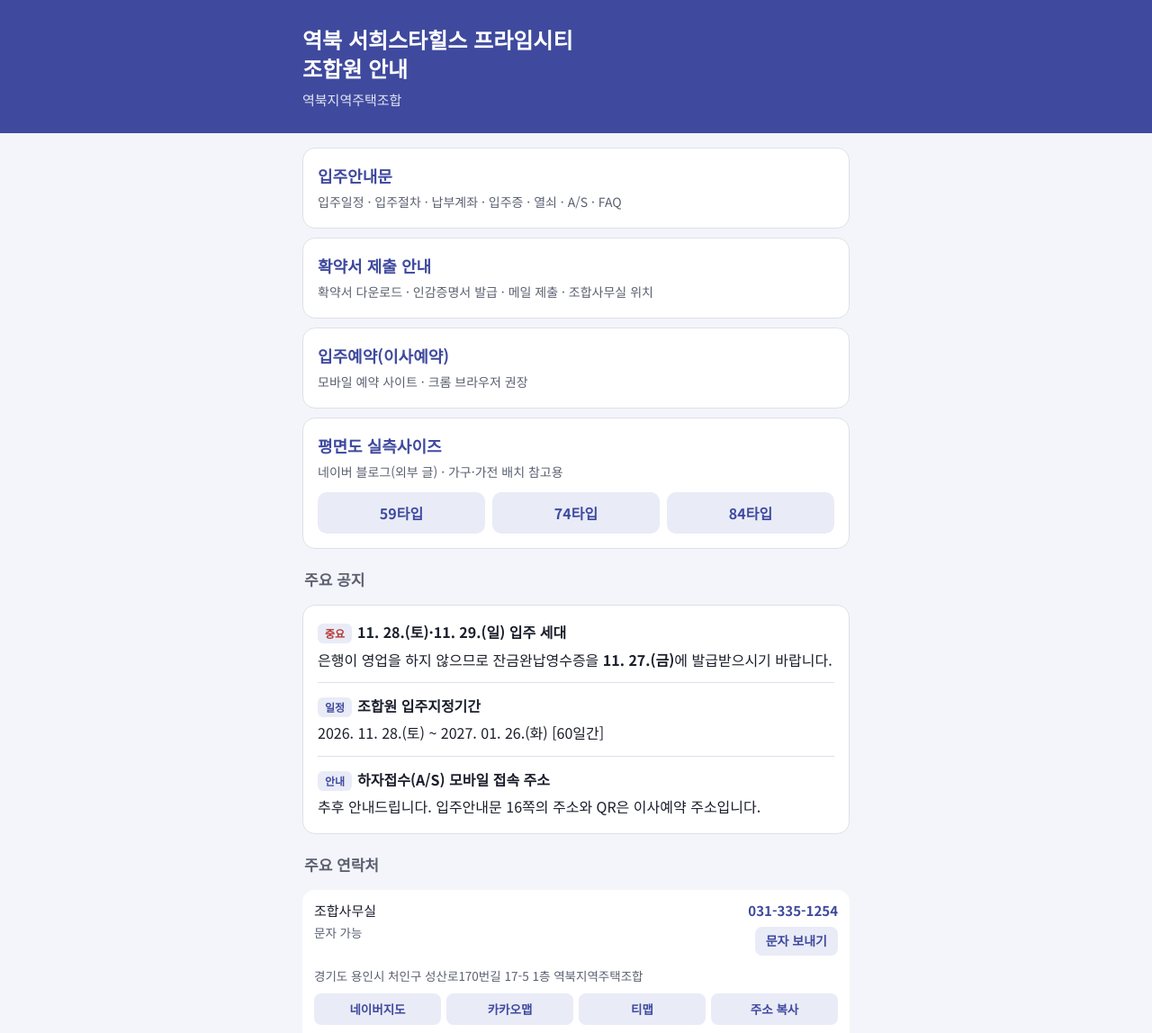
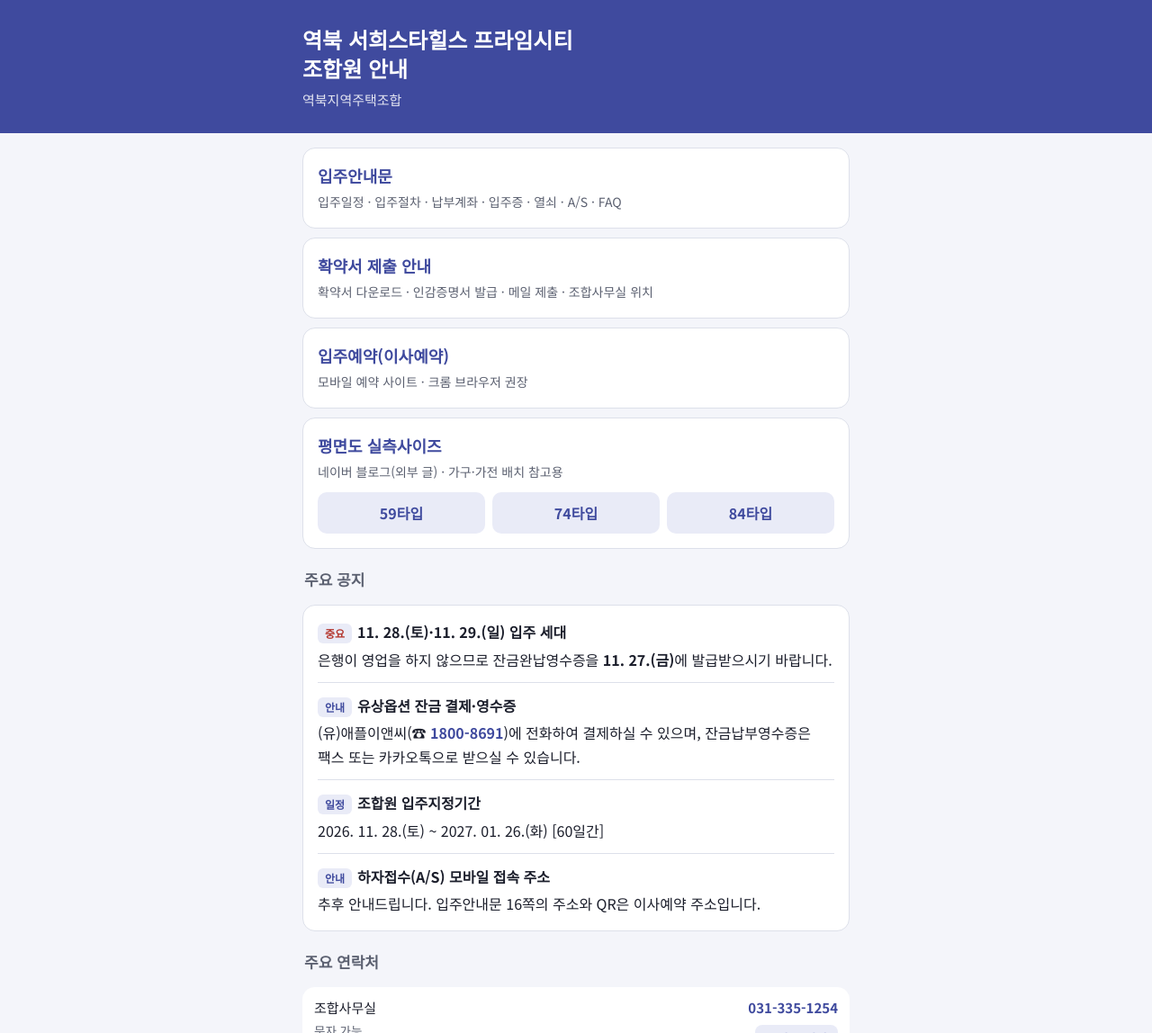
Before and after one commit to cinemu11/yukbuk-guide, a plain HTML site: page index.html in a window 1280 px wide. Shown: the top 1148 px of the page at 90% size. Drawn offline with Linux system fonts and the light colour scheme.

Commit message:
유상옵션 잔금 전화 결제·영수증 팩스/카톡 수령 추가 안내
Co-Authored-By: Claude Opus 5.5 <noreply@anthropic.com>
Claude-Session: https://claude.ai/code/session_01MdyaKC3Rk8NizGPWmuCRfX

```diff
--- a/index.html
+++ b/index.html
@@ -86,6 +86,10 @@
       <p>은행이 영업을 하지 않으므로 잔금완납영수증을 <b>11. 27.(금)</b>에 발급받으시기 바랍니다.</p>
     </article>
     <article>
+      <span class="tag">안내</span><b>유상옵션 잔금 결제·영수증</b>
+      <p>(유)애플이앤씨(☎ <a class="tel" href="tel:18008691">1800-8691</a>)에 전화하여 결제하실 수 있으며, 잔금납부영수증은 팩스 또는 카카오톡으로 받으실 수 있습니다.</p>
+    </article>
+    <article>
       <span class="tag">일정</span><b>조합원 입주지정기간</b>
       <p>2026. 11. 28.(토) ~ 2027. 01. 26.(화) [60일간]</p>
     </article>
```
Also changed, not shown: ipju/index.html (+5 -0 lines).
